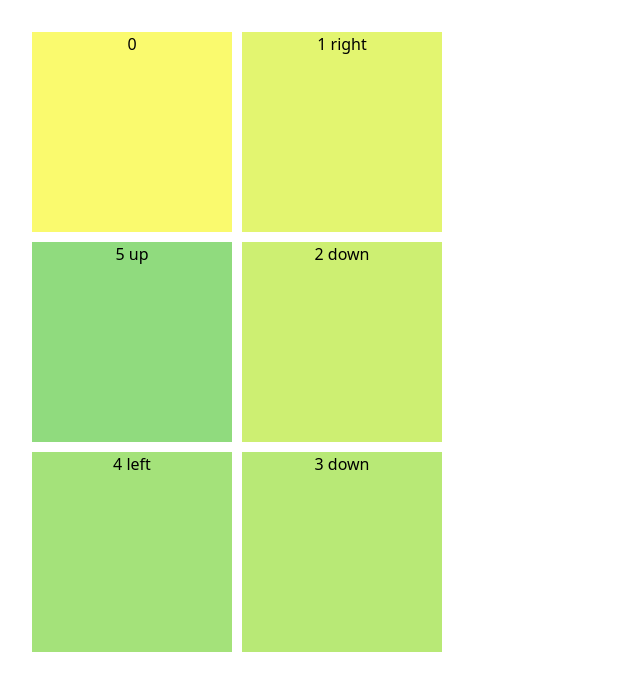
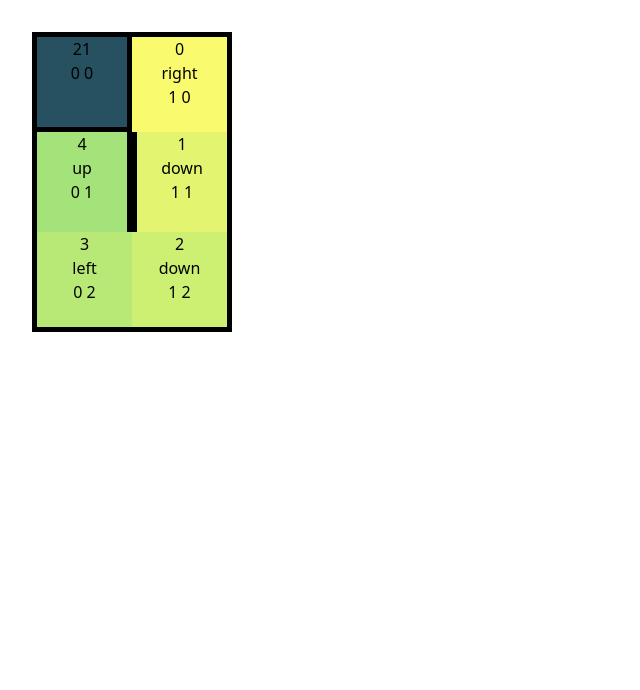
Before and after one commit to MichaelARoberts/dungeon-crawler, a React (Vite) app: page / in a window 1280 px wide. Shown: the top 690 px of the page, without its empty margins (0-640 px from the left). Built offline with nearby package versions, Linux system fonts and the light colour scheme.

Commit message:
added border to simulate walls

```diff
--- a/src/DungeonGrid.scss
+++ b/src/DungeonGrid.scss
@@ -1,15 +1,8 @@
-$columns: 16;
-$rows: 16;
-
 .dungeon-grid {
-  // create a 16 by 16 grid
   display: grid;
-  grid-gap: 10px;
-
-  .dungeon-background-tile {
-      border: 1px solid #fff;
-      background-color: grey;
-      width: 100px;
-      height: 100px;
-    }
+  .dungeon-tile {
+    border-color: black;
+    border-style: solid;
+    box-sizing: border-box;
+  }
 }
--- a/src/DungeonGrid.tsx
+++ b/src/DungeonGrid.tsx
@@ -1,29 +1,22 @@
-import {useState, useMemo, useEffect} from 'react';
-import DungeonTile from "./DungeonTile";
+import {useState, useEffect, useMemo} from 'react';
+import DungeonTile, {Tile} from "./DungeonTile";
 import './DungeonGrid.scss';
 import chroma from "chroma-js";
+// import {orderBy} from "lodash";
+
 
 const DungeonGrid  : React.FC = () => {
-
-  type Tile = {
-    x: number;
-    y: number;
-    direction: string;
-  }  | undefined;
-
 
   const rows : number = 16;
   const columns : number = 16;
   const maxTiles = 23;
-  const size = 200;
+  const size = 100;
   const [generatedTiles, setGeneratedTiles] = useState<Tile[]>();
 
-  const colorScale = chroma.scale(['#fafa6e','#2A4858'])
-    .mode('lch').colors(maxTiles)
+
 
   useEffect(() => {
-    const tiles : Tile[] = []
-    const startTile = {x: 0, y: 0, direction: ''};
+    const tiles : Tile[] = [];
     const determinePossibleTilePlacement = (x: number, y: number) => {
       const directions = {
         right: [x + 1, y], // Right
@@ -60,36 +53,100 @@ const DungeonGrid  : React.FC = () => {
 
       const randomDirectionCoordinates = determinedDirections[randomDirection];
 
-      if(randomDirectionCoordinates === undefined){
-        return undefined;
-      }
-      return {x: randomDirectionCoordinates[0], y: randomDirectionCoordinates[1], direction: randomDirection};
+
+      return {x: randomDirectionCoordinates?.[0] || 0, y: randomDirectionCoordinates?.[1] || 0, direction: randomDirection};
     }
 
     const generateTiles = () => {
-      let currentTile : Tile = startTile;
-      let i = 0;
-      while (i < maxTiles){
-        tiles.push(currentTile);
-        currentTile = determinePossibleTilePlacement(currentTile?.x || 0, currentTile?.y || 0);
+      const colorScale = chroma.scale(['#fafa6e','#2A4858'])
+    .mode('lch').colors(maxTiles)
+
+      let currentTile : Tile = {
+        x: 0,
+        y: 0,
+      }
+
+      // make the above a for loop
+      for (let i = 0; i < maxTiles; i++){
+        if(i !== 0){
+          tiles.push(currentTile);
+        }
+
+        currentTile = {
+          ...currentTile,
+          ...determinePossibleTilePlacement(currentTile.x, currentTile.y)
+        }
+        currentTile.index = i;
+        currentTile.color = colorScale[i];
+        currentTile.size = size;
+        currentTile.borderStyle = {
+          borderTop: 5,
+          borderRight: 5,
+          borderBottom: 5,
+          borderLeft: 5,
+        };
 
         if(currentTile === undefined){
           break;
         }
-        i++;
       }
+
       return tiles;
     }
 
     const _tiles = generateTiles();
-    setGeneratedTiles(_tiles);
+
+    const styledTiles = _tiles?.map((tile, index) => {
+      const nextTile = _tiles.find((tile) => tile.index === index + 1);
+      tile.borderStyle = borderStyle(nextTile, tile);
+      return tile;
+    });
+
+    setGeneratedTiles(styledTiles);
   }, [])
 
-  const dungeonTiles = useMemo(() => {
-    return (generatedTiles || []).map((tile, index) => {
-      return <DungeonTile x={tile?.x  || 0} y={tile?.y  || 0} direction={tile?.direction || ''} size={size} color={colorScale[index]} key={index}> {index} {tile?.direction}  </DungeonTile>
-    })
-  }, [generatedTiles, colorScale])
+  const borderStyle = (nextTile: Tile | undefined, tile: Tile) => {
+    const styles = {
+      borderTop: 5,
+      borderRight: 5,
+      borderBottom: 5,
+      borderLeft: 5,
+    };
+
+    if(tile.direction === 'up' || nextTile?.direction === 'down') {
+      styles.borderBottom = 0;
+    }
+
+    if(tile.direction === 'down' || nextTile?.direction === 'up') {
+      styles.borderTop = 0;
+    }
+
+    if(tile.direction === 'left' || nextTile?.direction === 'right') {
+      styles.borderRight = 0;
+    }
+
+    if(tile.direction === 'right' || nextTile?.direction === 'left') {
+      styles.borderLeft = 0;
+    }
+    return styles;
+  }
+
+  const tileElements = useMemo(() => {
+    return generatedTiles?.map((tile) => {
+                return (
+                <DungeonTile tile={tile} key={tile.index}>
+                  <div className="flex justify-center items-center">
+                    <div className="text-center">
+                      <div className="text-2xl font-bold">{tile.index}</div>
+                      <div className="text-sm">{tile.direction}</div>
+                      <div className="text-sm">{tile.x} {tile.y}</div>
+                    </div>
+                  </div>
+                </DungeonTile>
+                );
+              })
+  }, [generatedTiles])
+
 
   return (
     <div className="dungeon-grid" style={{
@@ -98,7 +155,9 @@ const DungeonGrid  : React.FC = () => {
     }}>
         <div className="dungeon-background">
           <div className="dungeon-grid">
-            {dungeonTiles}
+            {
+              tileElements
+            }
           </div>
         </div>
     </div>
--- a/src/DungeonTile.tsx
+++ b/src/DungeonTile.tsx
@@ -1,28 +1,46 @@
 import {useMemo} from 'react';
 
+export type Tile = {
+    x: number;
+    y: number;
+    direction?: string;
+    nextTile?: Tile | undefined;
+    color?: string;
+    index?: number;
+    borderStyle?: {
+      borderTop: number;
+      borderRight: number;
+      borderBottom: number;
+      borderLeft: number;
+    }
+    size?: number;
+  };
+
 type DungeonTileProps = {
-  x: number;
-  y: number;
-  direction: string;
-  size: number;
-  children?: React.ReactNode;
-  color: string;
+  tile: Tile,
+  children: React.ReactNode
 }
 
 export default function DungeonTile(props: DungeonTileProps) {
+
   const tileStyle = useMemo( () => {
     return {
-      width: props.size,
-      height: props.size,
-      gridArea: `${props.y + 1} / ${props.x + 1}`,
+      width: props.tile?.size,
+      height: props.tile?.size,
+      gridArea: `${props.tile.y + 1} / ${props.tile.x + 1}`,
       backgroundSize: 'cover',
-      backgroundColor: props.color,
+      backgroundColor: props.tile?.color,
+      borderBottomWidth: props.tile?.borderStyle?.['borderBottom'] || 0,
+      borderTopWidth: props.tile?.borderStyle?.['borderTop'] || 0,
+      borderLeftWidth: props.tile?.borderStyle?.['borderLeft'] || 0,
+      borderRightWidth: props.tile?.borderStyle?.['borderRight'] || 0,
+
     }
-  }, [props.size, props.x, props.y, props.color]);
+  }, [props.tile.borderStyle, props.tile.color, props.tile.size, props.tile.x, props.tile.y]);
 
   return (
     <div
-      className="bg-white rounded-md shadow-md p-4 border border-gray-300"
+      className={'bg-white p-4 dungeon-tile'}
       style={tileStyle}
     >
       {props.children}
```
